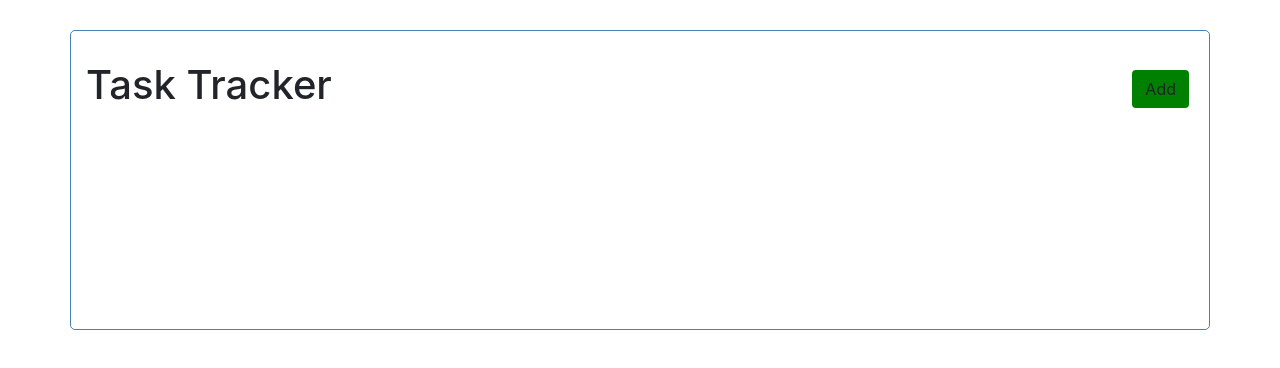
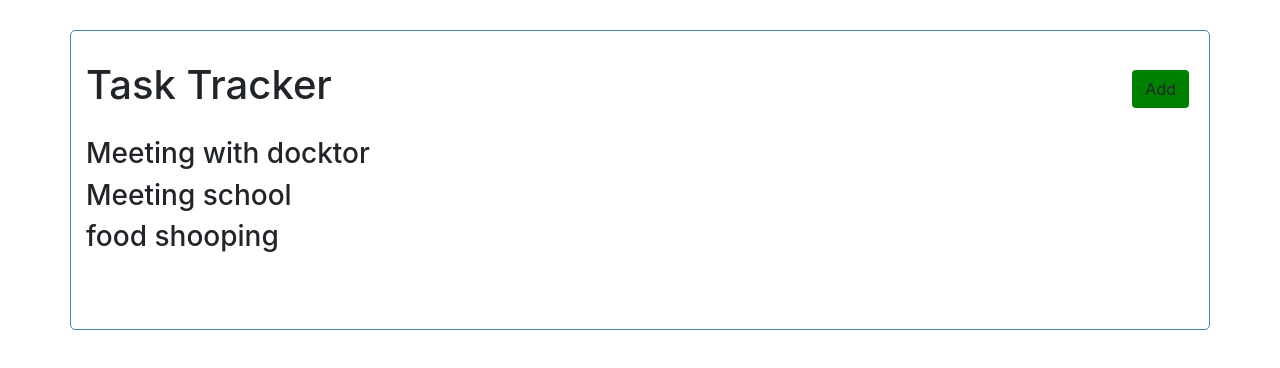
Before and after one commit to morshedsarwer71/react-time-tracker, a React (Create React App) app: page / in a window 1280 px wide. Shown: the top 368 px of the page. Built offline with nearby package versions, Linux system fonts and the light colour scheme.

Commit message:
map function developed

```diff
--- a/src/App.js
+++ b/src/App.js
@@ -1,8 +1,10 @@
 import Header from './components/Header'
+import Tasks from './components/Tasks'
 function App() {
   return (
     <div className="container">
      <Header />
+     <Tasks />
     </div>
   );
 }
--- /dev/null
+++ b/src/components/Tasks.js
@@ -0,0 +1,32 @@
+const tasks = [
+    {
+        id:1,
+        text:'Meeting with docktor',
+        day:'feb 6th 1:30pm',
+        reminder:true
+    },
+    {
+        id:2,
+        text:'Meeting school',
+        day:'feb 6th 2:30pm',
+        reminder:true
+    },
+    {
+        id:3,
+        text:'food shooping',
+        day:'feb 6th 3:30pm',
+        reminder:false
+    }
+]
+
+const Tasks = () => {
+    return (
+        <>
+            {tasks.map((task)=>(
+            <h3>{task.text}</h3>
+            ))}
+        </>
+    )
+}
+
+export default Tasks
```
